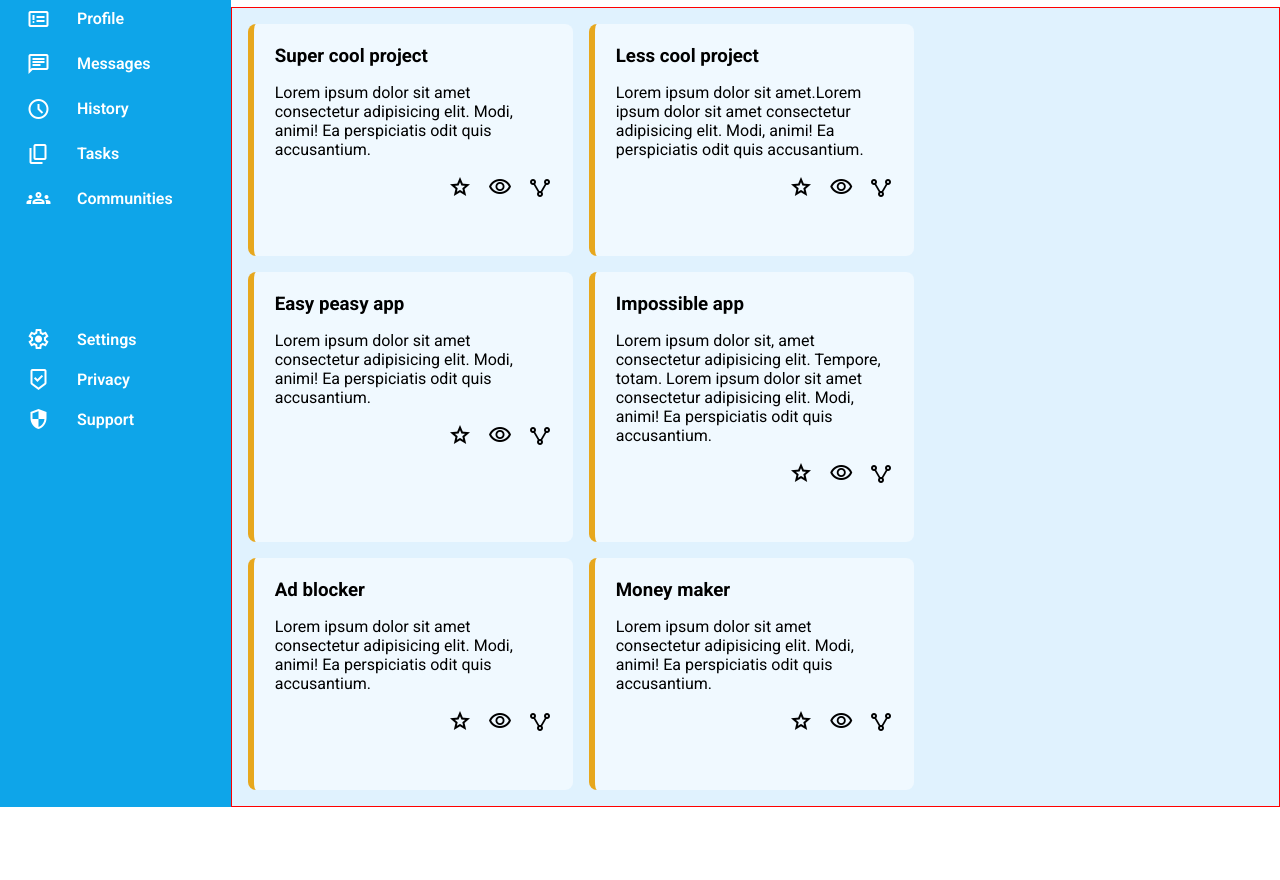
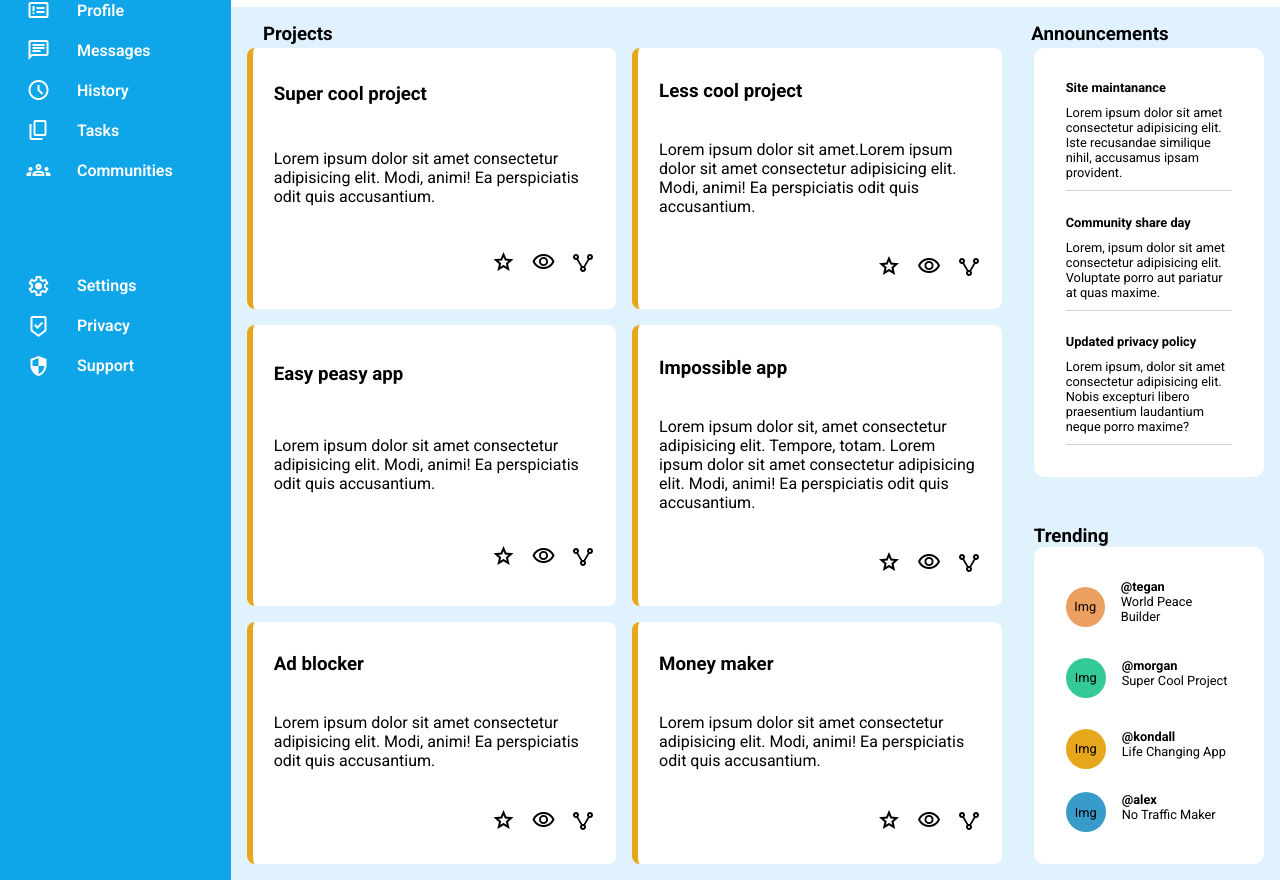
Before and after one commit to Mlekce/Admin-dashboard, a plain HTML site: page index.html in a window 1280 px wide. Shown: the part 153-1033 px from the top of the page. Before the commit the page ends 960 px from the top, so only its background shows below. Drawn offline with nearby package versions, Linux system fonts and the light colour scheme.

Commit message:
finishing

```diff
--- a/index.html
+++ b/index.html
@@ -69,6 +69,11 @@
                 </div>
             </section>
             <section class="bottom-container">
+                <div class="headlines">
+                    <h3 id="project">Projects</h3>
+                    <h3 id="annouce">Announcements</h3>
+                </div>
+
                 <div class="projects">
                     <div class="cards">
                         <h3>Super cool project</h3>
@@ -130,7 +135,57 @@
                         </div>
                     </div>
                 </div>
-                <aside class="news"></aside>
+                <aside class="news">
+                    <div class="n-top">
+                        <div class="grid-container">
+                            <div>
+                                <h4>Site maintanance</h4>
+                                <p>Lorem ipsum dolor sit amet consectetur adipisicing elit. Iste recusandae similique nihil, accusamus ipsam provident.</p>
+                            </div>
+                            <div>
+                                <h4>Community share day</h4>
+                                <p>Lorem, ipsum dolor sit amet consectetur adipisicing elit. Voluptate porro aut pariatur at quas maxime.</p>
+                            </div>
+                            <div>
+                                <h4>Updated privacy policy</h4>
+                                <p>Lorem ipsum, dolor sit amet consectetur adipisicing elit. Nobis excepturi libero praesentium laudantium neque porro maxime?</p>
+                            </div>
+                        </div>
+                    </div>
+                    <div class="n-bottom">
+                        <h3>Trending</h3>
+                        <div class="grid-container">
+                            <div class="om">
+                                <span class="img-simulation"  style="background-color: rgb(235, 159, 97);">Img</span>
+                                <div>
+                                    <strong>@tegan</strong>
+                                    <p>World Peace Builder</p>
+                                </div>
+                            </div>
+                            <div class="om">
+                                <span class="img-simulation"  style="background-color: rgb(52, 202, 152);">Img</span>
+                                <div>
+                                    <strong>@morgan</strong>
+                                    <p>Super Cool Project</p>
+                                </div>
+                            </div>
+                            <div class="om">
+                                <span class="img-simulation">Img</span>
+                                <div>
+                                    <strong>@kondall</strong>
+                                    <p>Life Changing App</p>
+                                </div>
+                            </div>
+                            <div class="om">
+                                <span class="img-simulation" style="background-color: rgb(57, 155, 201);">Img</span>
+                                <div>
+                                    <strong>@alex</strong>
+                                    <p>No Traffic Maker</p>
+                                </div>
+                            </div>
+                        </div>
+                    </div>
+                </aside>
             </section>
         </section>
     </main>
--- a/style.css
+++ b/style.css
@@ -29,12 +29,12 @@
 }
 
 body {
-    min-height: 100vh;
     padding: 0;
     margin: 0;
     box-sizing: border-box;
     font-family: 'Roboto', sans-serif;
     font-weight: 400;
+    height: 100vh;
 }
 
 main {
@@ -43,7 +43,6 @@ main {
     display: grid;
     grid-template-columns: 1fr 5fr;
     box-sizing: border-box;
-    min-height: 100vh;
 }
 
 /* ASIDE LEFT */
@@ -56,9 +55,11 @@ main {
     background-color: #0ea5e9;
 }
 
-#main-left .container {
+.container {
     display: grid;
     grid-template-columns: 1fr;
+    gap: 1rem;
+    align-self: self-start;
 }
 
 #main-left .container div {
@@ -87,10 +88,6 @@ main {
     padding: 0 10px;
 }
 
-.container:last-child {
-    align-self: center;
-    gap: 1rem;
-}
 
 /* MAIN RIGHT */
 .img-simulation {
@@ -106,7 +103,7 @@ main {
 
 input {
     border: 2px solid var(--sky-white);
-    font-size: 1.5rem;
+    font-size: 1.3rem;
     border-radius: 10px;
     background-color: #edf2f5;
     width: 100%;
@@ -123,7 +120,7 @@ form {
 #main-right {
     display: grid;
     grid-template-columns: 1fr;
-    grid-template-rows: minmax(160px, 1fr) 5fr;
+    grid-template-rows: 160px 3fr;
 }
 
 .top-container {
@@ -206,13 +203,14 @@ div.profile-info .info {
 .bottom-container {
     background-color: #e0f2fe;
     display: grid;
-    grid-template-columns: repeat(3, 1fr);
-    grid-template-rows: repeat(3, 1fr);
-    border: 1px solid red;
+    grid-template-columns: repeat(4, 1fr);
+    grid-template-rows: 25px repeat(3, 1fr);
 }
 
+
+
 .projects {
-    grid-column: span 2;
+    grid-column: span 3;
     grid-row: span 3;
     display: grid;
     grid-template-columns: repeat(2, 1fr);
@@ -222,10 +220,11 @@ div.profile-info .info {
 
 .cards {
     padding: 1.3rem;
-    background-color: #f0f9ff;
+    background-color: #ffffff;
     border-left: 6px solid rgb(231, 167, 29);
-    display: flex;
-    flex-direction: column;
+    display: grid;
+    align-items: center;
+    justify-content: center;
     gap: 1rem;
     border-radius: 0.5rem;
 }
@@ -237,3 +236,74 @@ div.profile-info .info {
     gap: 1rem;
 
 }
+
+/* ASIDE NEWS */
+
+.news {
+    display: flex;
+    flex-direction: column;
+    gap: 1rem;
+    grid-row: span 3;
+
+}
+
+.n-top, .n-bottom {
+    padding: 1rem;
+    display: flex;
+    flex-direction: column;
+}
+
+.grid-container {
+    display: grid;
+    grid-template-columns: 1fr;
+    grid-template-rows: repeat(3, 1fr);
+    align-items: center;
+    justify-content: center;
+    gap: 1rem;
+    padding: 2rem;
+    background-color: #ffffff;
+    border-radius: 10px;
+    font-size: 0.8rem;
+}
+
+.grid-container div {
+    border-bottom: 1px solid #cbd1d4;
+}
+
+.grid-container h4, .grid-container p {
+    padding-bottom: 10px;
+}
+
+.n-bottom {
+    display: flex;
+    flex-direction: column;
+}
+
+.om {
+    display: flex;
+    gap: 1rem;
+    align-items: center;
+}
+
+.om .img-simulation {
+    height: 40px;
+    width: 40px;
+}
+
+.n-bottom .grid-container div {
+    border: none;
+}
+
+.headlines {
+    grid-column: span 4;
+    display: flex;
+    padding: 1rem 2rem;
+}
+
+#project {
+    flex-basis: 78%;
+}
+
+#announce {
+    flex-basis: 22%;
+}
```
